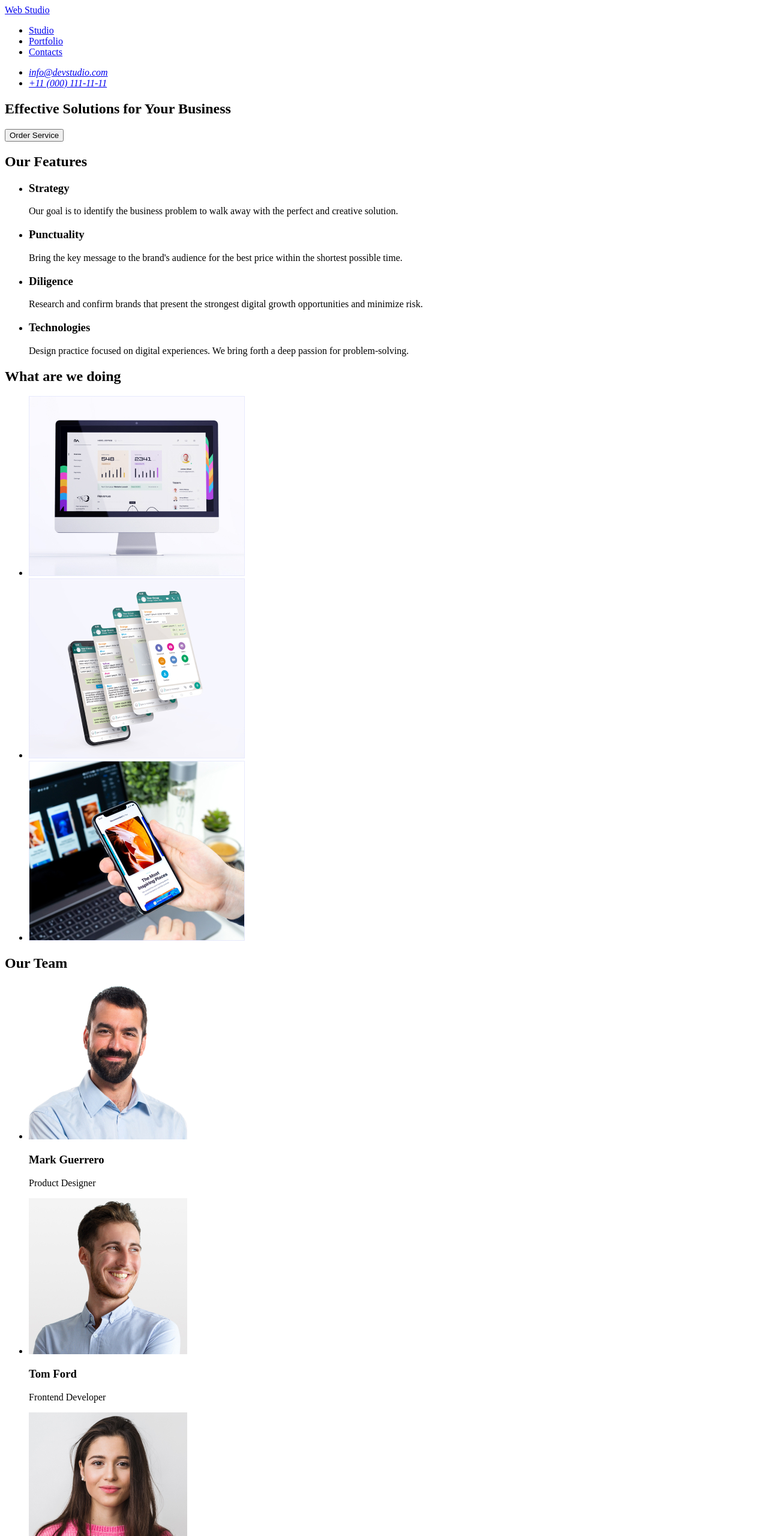
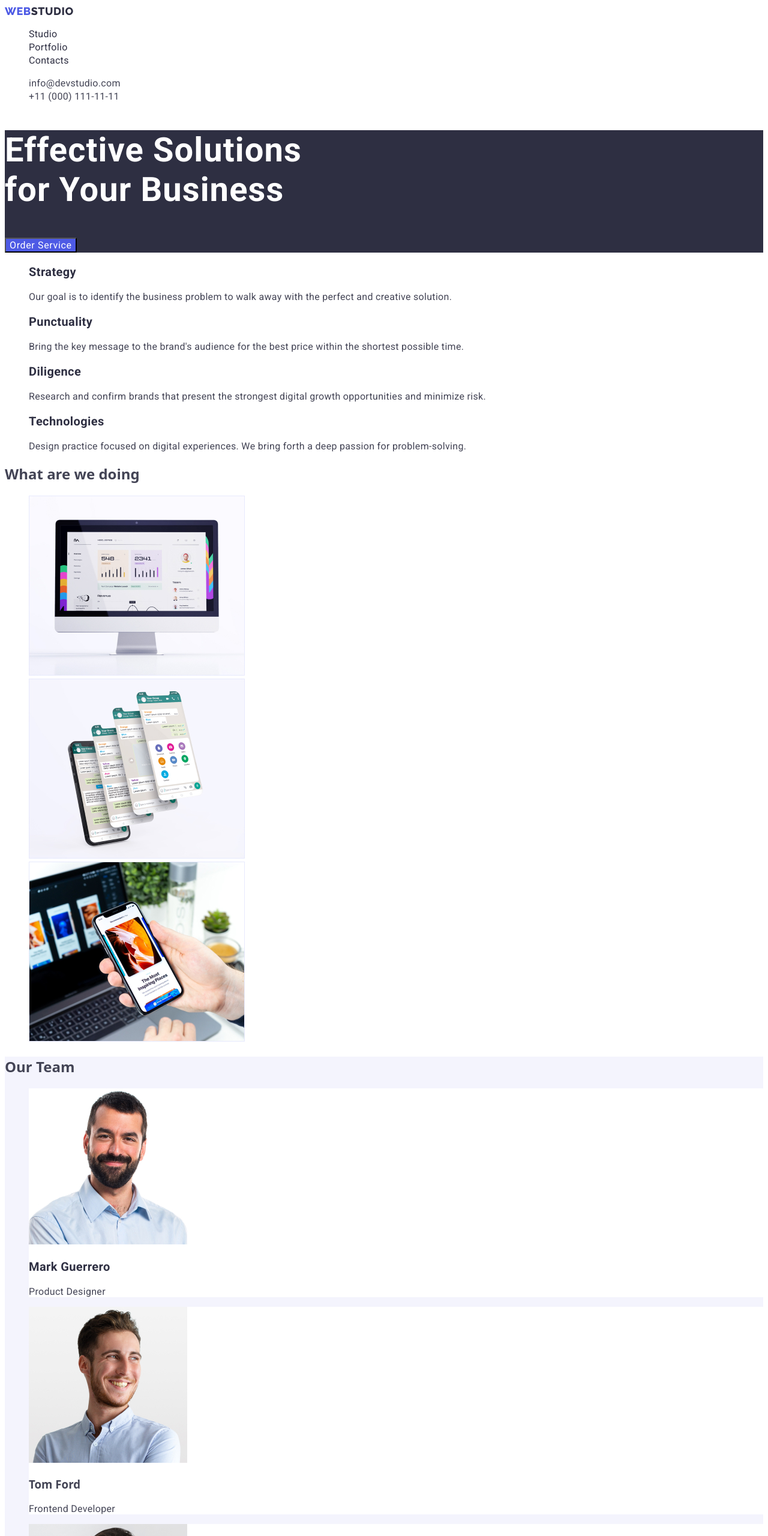
Before and after one commit to ValentynKrasovskyi/goit-markup-hw-01, a plain HTML site: page index.html in a window 1280 px wide. Shown: the top 2560 px of the page at 60% size. Drawn offline with Linux system fonts and the light colour scheme.

Commit message:
Додає 2 дз

```diff
--- /dev/null
+++ b/css/styles.css
@@ -0,0 +1,204 @@
+:root {
+  --primary-text-color: #434455;
+  --tittle-text-color: #2e2f42;
+  --primary-white-color: #ffffff;
+  --primary-bcg-color: #f4f4fd;
+}
+body {
+  color: #434455;
+  font-family: system-ui, -apple-system, BlinkMacSystemFont, "Segoe UI", Roboto,
+    Oxygen, Ubuntu, Cantarell, "Open Sans", "Helvetica Neue", sans-serif;
+}
+.list {
+  list-style: none;
+}
+.link {
+  text-decoration: none;
+}
+/* logo */
+.logo {
+  font-family: "Raleway", sans-serif;
+  font-size: 18px;
+  line-height: 0, 75;
+  display: flex;
+  align-items: center;
+  letter-spacing: 0.03em;
+  text-transform: uppercase;
+  color: #4d5ae5;
+}
+.logo-item {
+  font-family: "Raleway", sans-serif;
+  font-size: 18px;
+  line-height: 0, 75;
+  display: flex;
+  align-items: center;
+  letter-spacing: 0.03em;
+  text-transform: uppercase;
+  color: var(--tittle-text-color);
+}
+/* header */
+.menu-link {
+  font-family: "Roboto", sans-serif;
+  font-size: 16px;
+  line-height: 0, 67;
+  letter-spacing: 0.02em;
+  color: var(--tittle-text-color);
+}
+.menu-link:hover {
+  color: #404bbf;
+}
+.contact-mail {
+  font-family: "Roboto", sans-serif;
+  font-style: normal;
+  font-size: 16px;
+  line-height: 0, 67;
+  letter-spacing: 0.02em;
+  color: var(--primary-text-color);
+}
+.contact-phone-number {
+  font-family: "Roboto", sans-serif;
+  font-style: normal;
+  font-size: 16px;
+  line-height: 0, 67;
+  letter-spacing: 0.02em;
+  color: var(--primary-text-color);
+}
+.contact-mail:hover {
+  color: #404bbf;
+}
+.contact-phone-number:hover {
+  color: #404bbf;
+}
+/* Hero */
+.main-btn {
+  font-family: "Roboto", sans-serif;
+  font-size: 16px;
+  line-height: 0, 67;
+  display: flex;
+  align-items: center;
+  letter-spacing: 0.04em;
+  color: var(--primary-white-color);
+  background-color: #4d5ae5;
+  cursor: pointer;
+}
+.main-btn:hover {
+  background-color: #404bbf;
+  cursor: pointer;
+}
+.main-section {
+  background-color: var(--tittle-text-color);
+}
+.main-section-text {
+  font-family: "Roboto";
+  font-size: 56px;
+  line-height: 0, 93;
+  letter-spacing: 0.02em;
+  color: var(--primary-white-color);
+}
+/* Our Features */
+.features-title {
+  font-family: "Roboto", sans-serif;
+  font-size: 20px;
+  line-height: 0, 83;
+  letter-spacing: 0.02em;
+  color: var(--tittle-text-color);
+}
+.features-text {
+  font-family: "Roboto", sans-serif;
+  font-size: 16px;
+  line-height: 0, 66;
+  letter-spacing: 0.02em;
+  color: var(--primary-text-color);
+}
+/* What are we doing */
+
+/* Our team */
+.our-team {
+  background-color: var(--primary-bcg-color);
+}
+.team-card {
+  background-color: var(--primary-white-color);
+}
+.team-title {
+  font-family: "Roboto", sans-serif;
+  font-size: 20px;
+  line-height: 0, 83;
+  letter-spacing: 0.02em;
+  color: var(--tittle-text-color);
+}
+.team-text {
+  font-family: "Roboto", sans-serif;
+  font-size: 16px;
+  line-height: 0, 66;
+  letter-spacing: 0.02em;
+}
+/* footer */
+.footer {
+  background-color: var(--tittle-text-color);
+}
+.footer-text {
+  font-family: "Roboto", sans-serif;
+  font-size: 16px;
+  line-height: 0, 66;
+  letter-spacing: 0.02em;
+  color: #e7e9fc;
+}
+.logo-footer {
+  font-family: "Raleway", sans-serif;
+  font-size: 18px;
+  line-height: 0, 75;
+  display: flex;
+  align-items: center;
+  letter-spacing: 0.03em;
+  text-transform: uppercase;
+  color: var(--primary-bcg-color);
+}
+/* Portfolio */
+.modal-btn {
+  font-family: "Roboto", sans-serif;
+  font-size: 16px;
+  line-height: 0, 66;
+  display: flex;
+  align-items: center;
+  text-align: center;
+  letter-spacing: 0.04em;
+  color: #4d5ae5;
+  background: #f4f4fd;
+  border: 1px solid #e7e9fc;
+  border-radius: 4px;
+  flex: none;
+  order: 1;
+  flex-grow: 0;
+  cursor: pointer;
+}
+.modal-btn:hover {
+  font-family: "Roboto", sans-serif;
+  font-size: 16px;
+  line-height: 0, 66;
+  display: flex;
+  align-items: center;
+  text-align: center;
+  letter-spacing: 0.04em;
+  color: var(--primary-white-color);
+  background: #404bbf;
+  box-shadow: 0px 3px 1px rgba(0, 0, 0, 0.1), 0px 2px 1px rgba(0, 0, 0, 0.08),
+    0px 2px 2px rgba(0, 0, 0, 0.12);
+  border-radius: 4px;
+  flex: none;
+  order: 0;
+  flex-grow: 0;
+}
+.portfolio-title {
+  font-family: "Roboto", sans-serif;
+  font-size: 20px;
+  line-height: 0, 83;
+  letter-spacing: 0.02em;
+  color: var(--tittle-text-color);
+}
+.portfolio-text {
+  font-family: "Roboto", sans-serif;
+  font-size: 16px;
+  line-height: 0, 66;
+  letter-spacing: 0.02em;
+  color: var(--primary-text-color);
+}
--- a/index.html
+++ b/index.html
@@ -5,59 +5,85 @@
     <meta http-equiv="X-UA-Compatible" content="IE=edge" />
     <meta name="viewport" content="width=device-width, initial-scale=1.0" />
     <title>Document</title>
+    <link rel="preconnect" href="https://fonts.googleapis.com" />
+    <link rel="preconnect" href="https://fonts.gstatic.com" crossorigin />
+    <link
+      href="https://fonts.googleapis.com/css2?family=Raleway:wght@800&family=Roboto:wght@400;500;700;900&display=swap"
+      rel="stylesheet"
+    />
+    <link rel="stylesheet" href="./css/styles.css" />
   </head>
   <body>
     <!-- Header -->
-    <header>
-      <nav>
-        <a href="./index.html">Web Studio</a>
-        <ul>
-          <li><a href="./index.html">Studio</a></li>
-          <li><a href="#">Portfolio</a></li>
-          <li><a href="#">Contacts</a></li>
+    <header class="header">
+      <nav class="nav">
+        <a class="logo link" href="./index.html"
+          >Web<span class="logo-item">Studio</span></a
+        >
+        <ul class="menu list">
+          <li class="menu-item">
+            <a class="menu-link link" href="./index.html">Studio</a>
+          </li>
+          <li class="menu-item">
+            <a class="menu-link link" href="./portfolio.html">Portfolio</a>
+          </li>
+          <li class="menu-item">
+            <a class="menu-link link" href="./contacts.html">Contacts</a>
+          </li>
         </ul>
       </nav>
       <address>
-        <ul>
-          <li><a href="mailto:info@devstudio.com">info@devstudio.com</a></li>
-          <li><a href="tel:+11(000)111-11-11">+11 (000) 111-11-11</a></li>
+        <ul class="menu list">
+          <li class="menu-item">
+            <a class="contact-mail link" href="mailto:info@devstudio.com"
+              >info@devstudio.com</a
+            >
+          </li>
+          <li class="menu-item">
+            <a class="contact-phone-number link" href="tel:+11(000)111-11-11"
+              >+11 (000) 111-11-11</a
+            >
+          </li>
         </ul>
       </address>
     </header>
     <main>
-      <section>
-        <h1>Effective Solutions for Your Business</h1>
-        <button type="button">Order Service</button>
+      <section class="main-section">
+        <h1 class="main-section-text">
+          Effective Solutions<br />
+          for Your Business
+        </h1>
+        <button class="main-btn" type="button">Order Service</button>
       </section>
 
       <!-- Our Features -->
-      <section>
-        <h2>Our Features</h2>
-        <ul>
-          <li>
-            <h3>Strategy</h3>
-            <p>
+      <section class="features">
+        <h2 hidden>Our Features</h2>
+        <ul class="list">
+          <li class="features-list">
+            <h3 class="features-title">Strategy</h3>
+            <p class="features-text">
               Our goal is to identify the business problem to walk away with the
               perfect and creative solution.
             </p>
           </li>
-          <li>
-            <h3>Punctuality</h3>
-            <p>
+          <li class="features-list">
+            <h3 class="features-title">Punctuality</h3>
+            <p class="features-text">
               Bring the key message to the brand's audience for the best price
               within the shortest possible time.
             </p>
           </li>
-          <li>
-            <h3>Diligence</h3>
-            <p>
+          <li class="features-list">
+            <h3 class="features-title">Diligence</h3>
+            <p class="features-text">
               Research and confirm brands that present the strongest digital
               growth opportunities and minimize risk.
             </p>
           </li>
-          <li>
-            <h3>Technologies</h3>
-            <p>
+          <li class="features-list">
+            <h3 class="features-title">Technologies</h3>
+            <p class="features-text">
               Design practice focused on digital experiences. We bring forth a
               deep passion for problem-solving.
             </p>
@@ -65,9 +91,9 @@
         </ul>
       </section>
       <!-- What are we doing -->
-      <section>
-        <h2>What are we doing</h2>
-        <ul>
+      <section class="work-examples">
+        <h2 class="section-title">What are we doing</h2>
+        <ul class="list">
           <li>
             <img src="./images/img-1.jpg" alt="Computer" width="360" />
           </li>
@@ -88,52 +114,54 @@
         </ul>
       </section>
       <!-- Our team -->
-      <section>
-        <h2>Our Team</h2>
-        <ul>
-          <li>
+      <section class="our-team">
+        <h2 class="section-title">Our Team</h2>
+        <ul class="list">
+          <li class="team-card">
             <img
               src="./images/man-1.jpg"
               alt="A man with a smile and a thick beard in a blue shirt"
               width="264"
             />
-            <h3>Mark Guerrero</h3>
-            <p>Product Designer</p>
+            <h3 class="team-title">Mark Guerrero</h3>
+            <p class="team-text">Product Designer</p>
           </li>
-          <li>
+          <li class="team-card">
             <img
               src="./images/man-2.jpg"
               alt="The man smiles and looks to the left"
               width="264"
             />
-            <h3>Tom Ford</h3>
-            <p>Frontend Developer</p>
+            <h3 class="team-name">Tom Ford</h3>
+            <p class="team-text">Frontend Developer</p>
           </li>
-          <li>
+          <li class="team-card">
             <img
               src="./images/woman-1.jpg"
               alt="The girl in the pink sweater is smiling"
               width="264"
             />
-            <h3>Camila Garcia</h3>
-            <p>Marketing</p>
+            <h3 class="team-name">Camila Garcia</h3>
+            <p class="team-text">Marketing</p>
           </li>
-          <li>
+          <li class="team-card">
             <img
               src="./images/man-3.jpg"
               alt="A man in a gray T-shirt is smiling"
               width="264"
             />
-            <h3>Daniel Wilson</h3>
-            <p>UI Designer</p>
+            <h3 class="team-name">Daniel Wilson</h3>
+            <p class="team-text">UI Designer</p>
           </li>
         </ul>
       </section>
     </main>
     <!-- Footer -->
-    <footer>
-      <a href="./index.html">Web Studio</a>
-      <p>
+    <footer class="footer">
+      <a class="logo link" href="./index.html"
+        >Web<span class="logo-footer">Studio</span></a
+      >
+      <p class="footer-text">
         Increase the flow of customers and sales for your business with digital
         marketing & growth solutions.
       </p>
```
Also changed, not shown: portfolio.html (added, +142 -0 lines), contacts.html (added), images/img 3.png (deleted), images/img-10.jpg (added), images/img-11.jpg (added), images/img-12.jpg (added), images/img-4.jpg (added), images/img-5.jpg (added), images/img-6.jpg (added), images/img-7.jpg (added), images/img-8.jpg (added), images/img-9.jpg (added).
